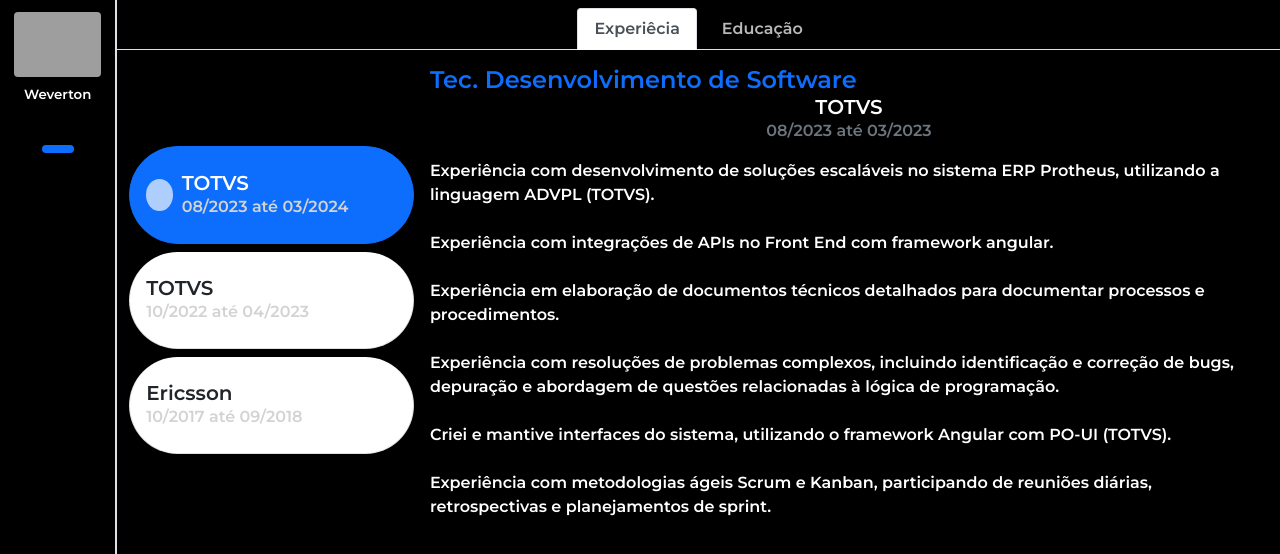
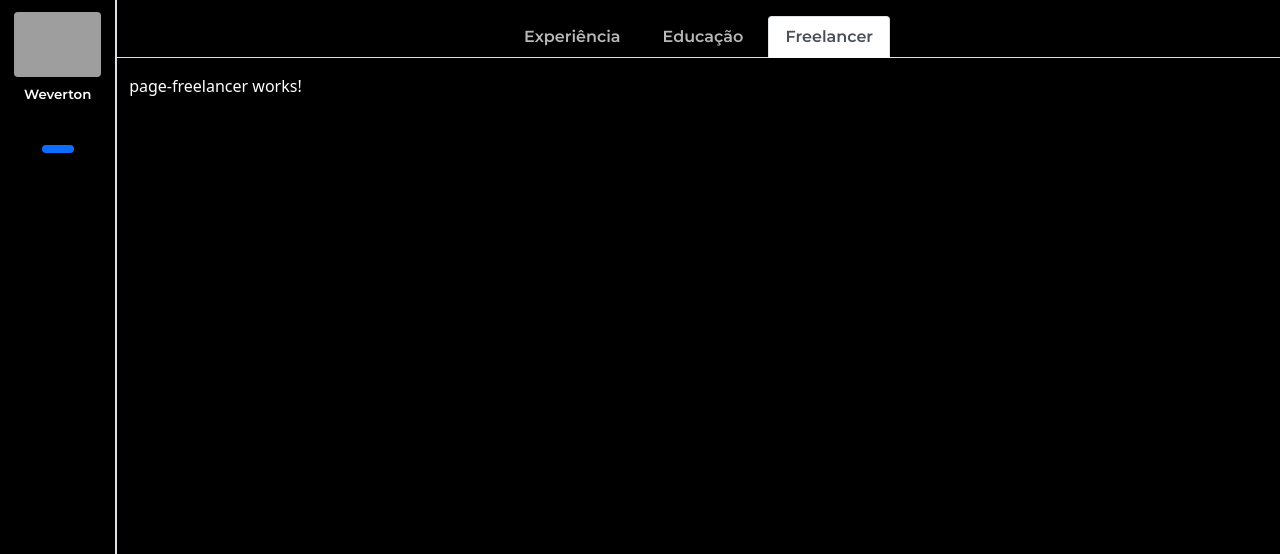
Before and after one commit to Wevertonbarbosa/Portfolio, an Angular app in the folder website/: page /experience in a window 1280 px wide. Shown: the top 554 px of the page. Built offline with nearby package versions, Linux system fonts and the light colour scheme; grey boxes are pictures that could not be loaded; some icons are missing.

Commit message:
Ajustando nova página de freelancer

```diff
--- /dev/null
+++ b/website/src/app/Components/page-freelancer/page-freelancer.component.html
@@ -0,0 +1,3 @@
+<div class="container-fluid p-0">
+  <p class="text-white">page-freelancer works!</p>
+</div>
--- a/website/src/app/Pages/experience/experience.component.html
+++ b/website/src/app/Pages/experience/experience.component.html
@@ -5,21 +5,24 @@
   <div class="container-fluid p-0">
 
 
-    <div class="container-fluid p-0 my-2">
+    <div class="container-fluid p-0 my-3">
 
       <ul class="nav  nav-tabs justify-content-center gap-2">
         <li class="nav-item chooseInfo" (click)="changeInfo(1)">
-          <a class="nav-link textMedium" [ngClass]="{'active': currentInfo === 1}">Experiêcia</a>
+          <a class="nav-link textMedium" [ngClass]="{'active': currentInfo === 1}">Experiência</a>
         </li>
         <li class="nav-item" (click)="changeInfo(2)">
           <a class="nav-link textMedium chooseInfo" [ngClass]="{'active': currentInfo === 2}">Educação</a>
+        </li>
+        <li class="nav-item" (click)="changeInfo(3)">
+          <a class="nav-link textMedium chooseInfo" [ngClass]="{'active': currentInfo === 3}">Freelancer</a>
         </li>
       </ul>
     </div>
 
 
     <div
-      class="container-fluid d-flex align-items-center gap-3 flex-xl-row flex-xxl-row flex-lg-row flex-md-row flex-sm-column divContent">
+      class="container-fluid d-flex align-items-start gap-3 flex-xl-row flex-xxl-row flex-lg-row flex-md-row flex-sm-column divContent">
 
       <div class="list-group col-3 gap-3 divButtons">
 
@@ -76,6 +79,12 @@
           </div>
 
         </div>
+
+
+        <div *ngIf="currentInfo == 3" class="container-fluid p-0">
+          <app-page-freelancer></app-page-freelancer>
+        </div>
+
 
 
       </div>
@@ -195,13 +204,7 @@
 
               </div>
 
-
-
-
-
-
             </div>
-
 
           </div>
         </div>
@@ -210,6 +213,7 @@
       </div>
 
     </div>
+
   </div>
 
 </div>
--- a/website/src/app/Pages/experience/experience.component.ts
+++ b/website/src/app/Pages/experience/experience.component.ts
@@ -7,7 +7,7 @@ import { Component } from '@angular/core';
 })
 export class ExperienceComponent {
   public currentPage = 1;
-  public currentInfo = 1;
+  public currentInfo = 3;
 
   changeJob(value: number): void {
     this.currentPage = value;
--- a/website/src/app/app.module.ts
+++ b/website/src/app/app.module.ts
@@ -10,6 +10,7 @@ import { MenuComponent } from './Components/menu/menu.component';
 import { ExperienceComponent } from './Pages/experience/experience.component';
 import { ContactComponent } from './Pages/contact/contact.component';
 import { ToastComponent } from './Components/toast/toast.component';
+import { PageFreelancerComponent } from './Components/page-freelancer/page-freelancer.component';
 
 
 @NgModule({
@@ -21,6 +22,7 @@ import { ToastComponent } from './Components/toast/toast.component';
     ExperienceComponent,
     ContactComponent,
     ToastComponent,
+    PageFreelancerComponent,
   ],
   imports: [
     BrowserModule,
```
Also changed, not shown: website/src/app/Components/page-freelancer/page-freelancer.component.ts (added, +10 -0 lines), website/src/app/Components/page-freelancer/page-freelancer.component.css (added).
